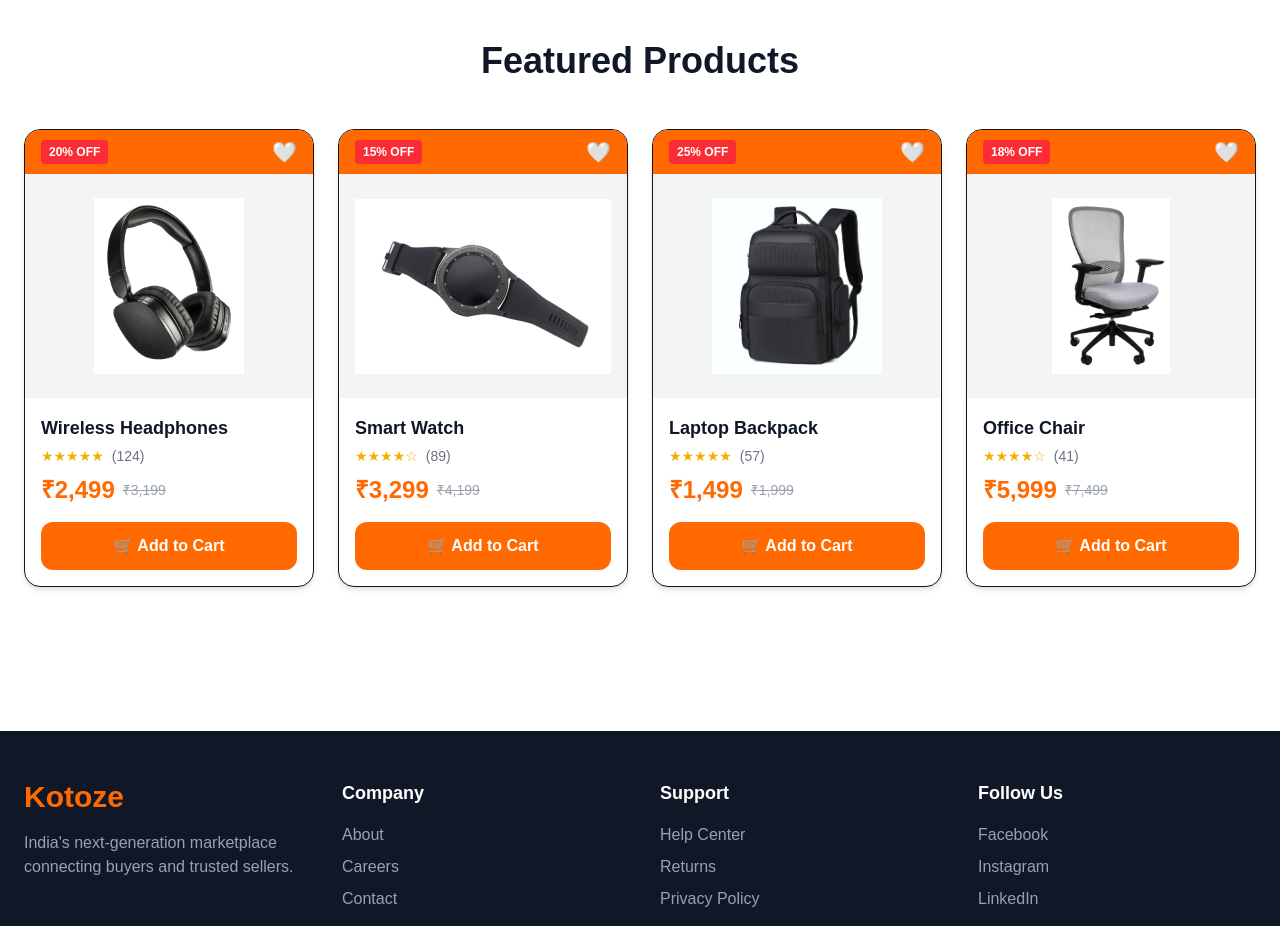
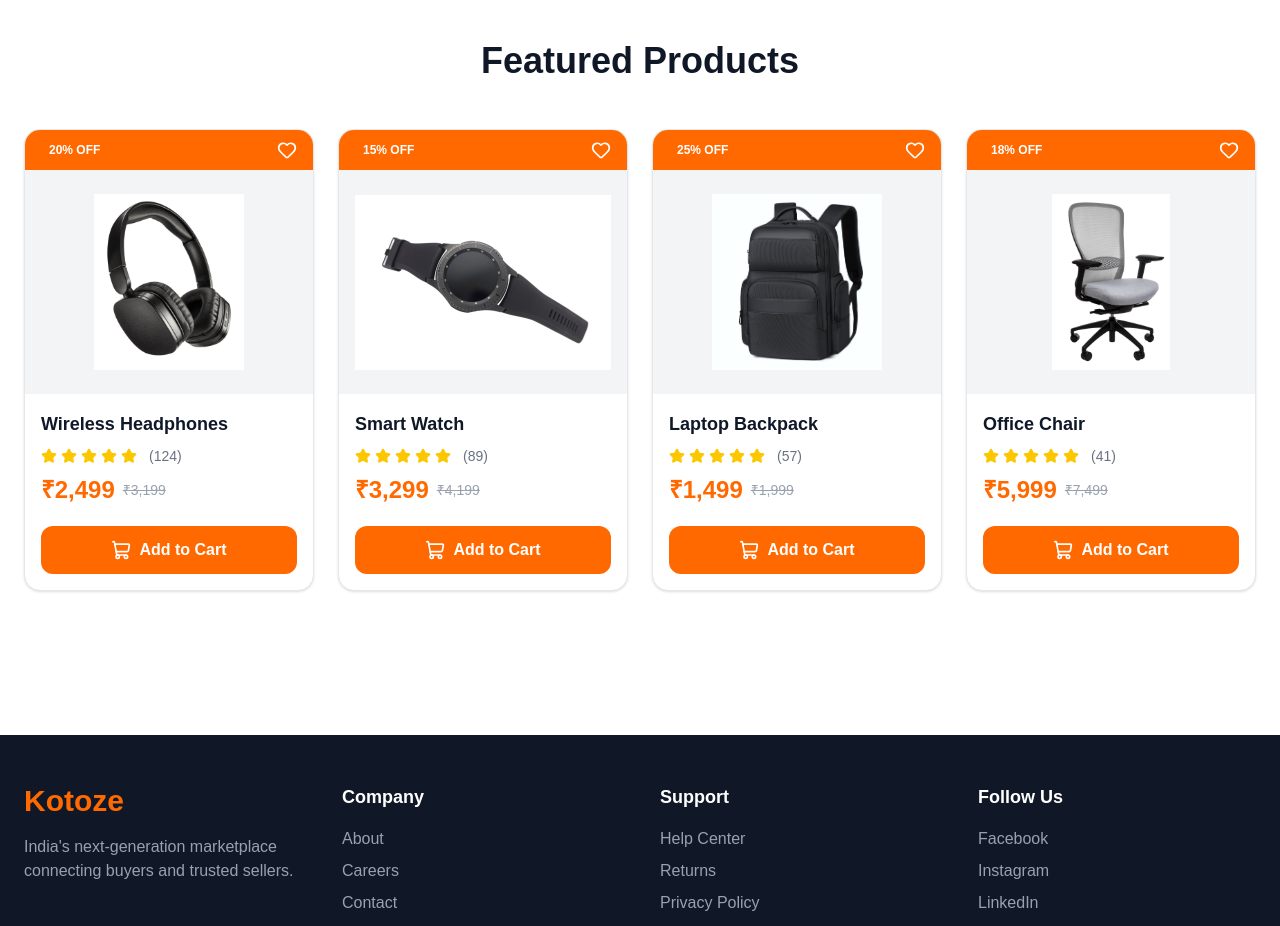
Before and after one commit to Sunil2505/Kotoze, a Next.js app: page / in a window 1280 px wide. Shown: the part 980-1906 px from the top of the page. Built offline with nearby package versions, Linux system fonts and the light colour scheme.

Commit message:
Upgrade product cards with premium UI

```diff
--- a/src/components/ProductCard.tsx
+++ b/src/components/ProductCard.tsx
@@ -1,4 +1,5 @@
 import Image from "next/image";
+import { Heart, ShoppingCart, Star } from "lucide-react";
 type Product = {
   name: string;
   price: string;
@@ -15,14 +16,16 @@ type ProductCardProps = {
 
 export default function ProductCard({ product }: ProductCardProps) {
   return (
-    <div className="overflow-hidden rounded-2xl border bg-white shadow-md transition duration-300 hover:-translate-y-2 hover:shadow-xl">
+    <div className="group overflow-hidden rounded-2xl border border-gray-200 bg-white shadow-sm transition-all duration-300 hover:-translate-y-2 hover:shadow-xl">
 
       <div className="flex items-center justify-between bg-orange-500 px-4 py-2 text-white">
-        <span className="rounded bg-red-500 px-2 py-1 text-xs font-bold">
+        <span className="rounded bg-orange-500 px-2 py-1 text-xs font-bold">
           {product.discount}
         </span>
 
-        <button className="text-xl">🤍</button>
+       <button className="transition hover:text-red-500">
+         <Heart size={20} />
+      </button>
       </div>
 
 <div className="flex h-56 items-center justify-center bg-gray-100 p-4">
@@ -31,7 +34,7 @@ export default function ProductCard({ product }: ProductCardProps) {
   alt={product.name}
   width={220}
   height={220}
-    className="h-44 w-auto object-contain transition-transform duration-300 hover:scale-105"
+  className="h-44 w-auto object-contain transition-transform duration-300 group-hover:scale-110"
 />
 </div>
       <div className="p-4">
@@ -39,12 +42,19 @@ export default function ProductCard({ product }: ProductCardProps) {
           {product.name}
         </h3>
 
-        <p className="mt-1 text-sm text-yellow-500">
-          {product.rating}
-          <span className="ml-2 text-gray-500">
+        <div className="mt-2 flex items-center gap-1">
+          {[...Array(5)].map((_, index) => (
+            <Star
+              key={index}
+              size={16}
+              className="fill-yellow-400 text-yellow-400"
+            />
+          ))}
+
+          <span className="ml-2 text-sm text-gray-500">
             ({product.reviews})
           </span>
-        </p>
+        </div>
 
         <div className="mt-2 flex items-center gap-2">
           <span className="text-2xl font-bold text-orange-500">
@@ -56,8 +66,9 @@ export default function ProductCard({ product }: ProductCardProps) {
           </span>
         </div>
 
-        <button className="mt-4 w-full rounded-xl bg-orange-500 py-3 font-bold text-white transition hover:bg-orange-600">
-          🛒 Add to Cart
+        <button className="mt-5 flex w-full items-center justify-center gap-2 rounded-xl bg-orange-500 py-3 font-semibold text-white transition-all duration-300 hover:bg-orange-600 hover:shadow-lg">
+          <ShoppingCart size={20} />
+           Add to Cart
       </button>
       </div>
     </div>
```
Lines whose indentation alone changed are shown as unchanged.
